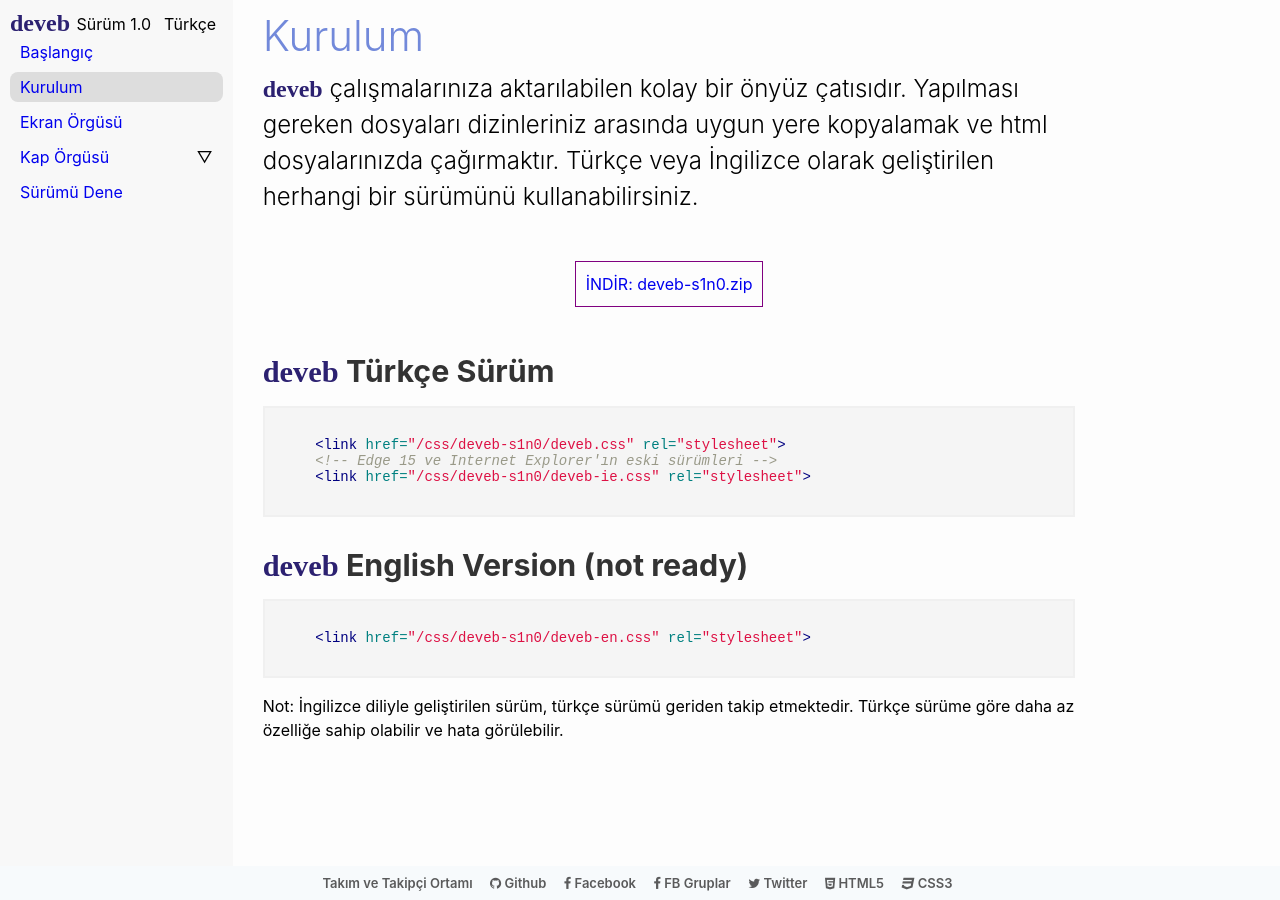
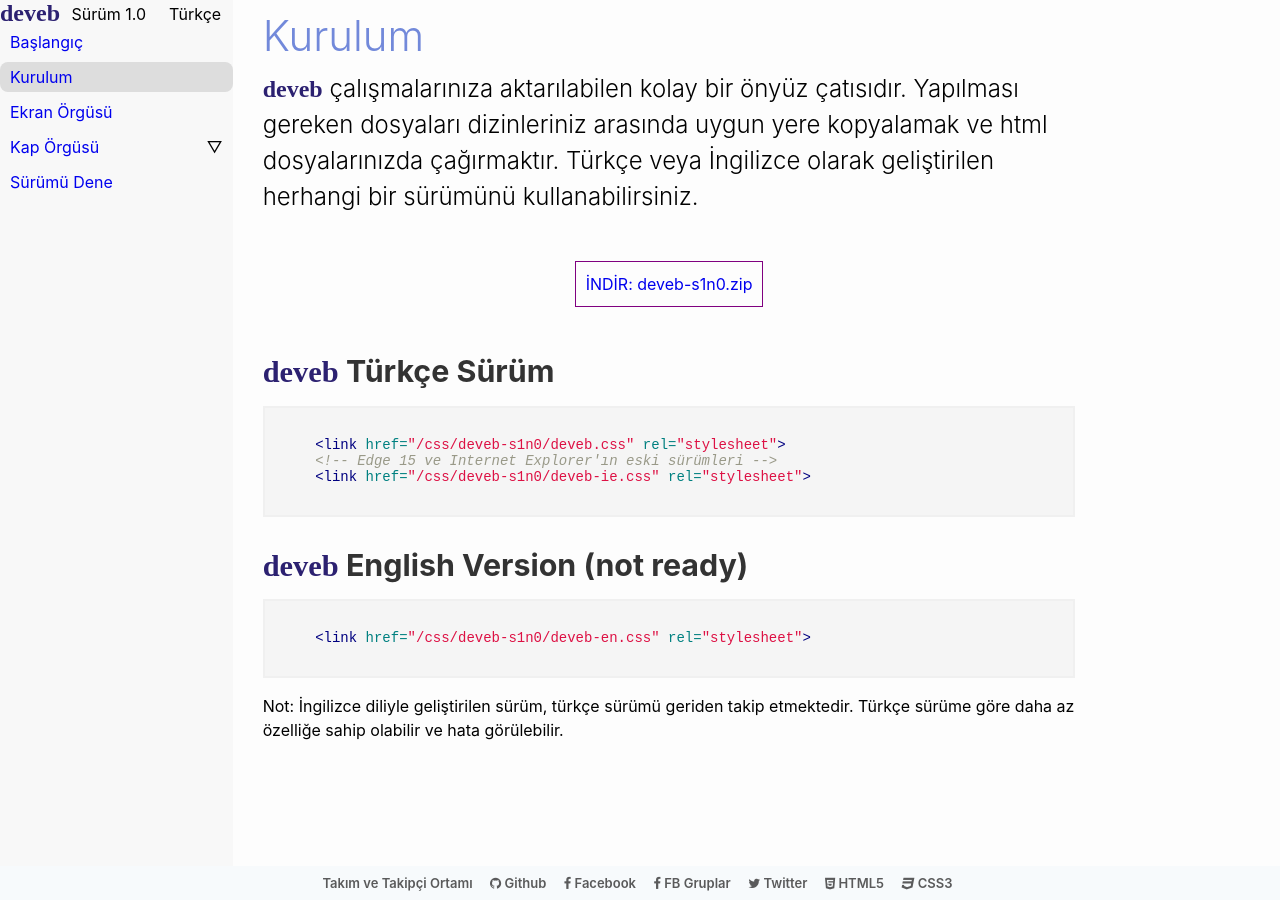
Before and after one commit to data-deveb/data-deveb.github.io, a Jekyll site: the page built from 1.0/tr/kurulum.html, in a window 1280 px wide. Built offline with Jekyll 4.4.1, drawn with Linux system fonts in a browser that asks for light colours; some web fonts are replaced.

Commit message:
sitenin tamekran ayarı
Tam ekran ayarı büyük ekranlara taşındı.

```diff
--- a/_layouts/s1n0/varsayilan.html
+++ b/_layouts/s1n0/varsayilan.html
@@ -3,8 +3,8 @@
 <head>
 {% include s1n0/head.html %}
 </head>
-<body data-gnl="tamekran">
-  <div data-gnl="sığ oluk-çevre">
+<body data-byk="tamekran">
+  <div data-byk="sığ oluk-çevre">
     <div id="sol-alan" data-gnl="t" data-kçk="4 22p sığ oluk-çevre">
       <div data-gnl="o geniş-aralıklı" data-dev="2 3p _s _o">
         <a data-gnl="0" href="/" class="logo2">deveb</a>
```
